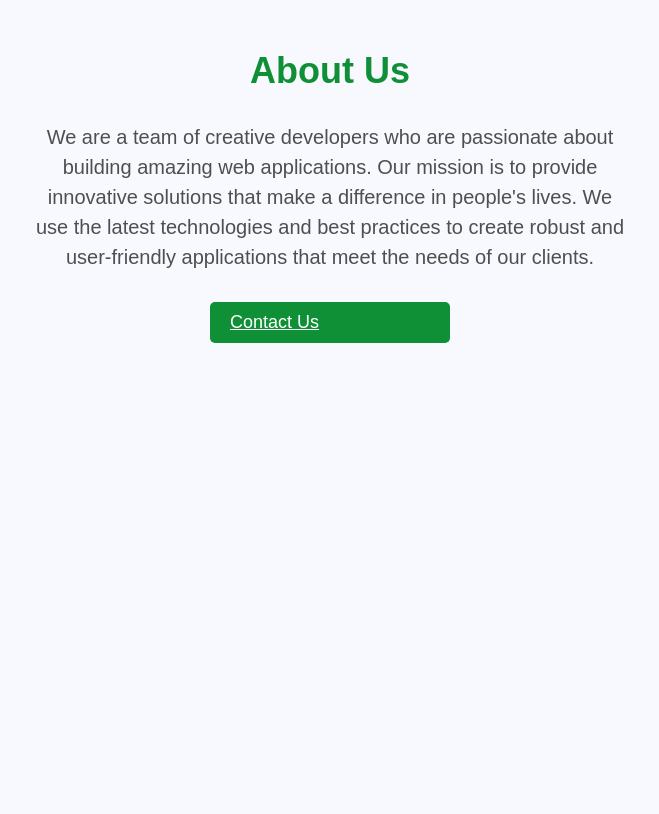
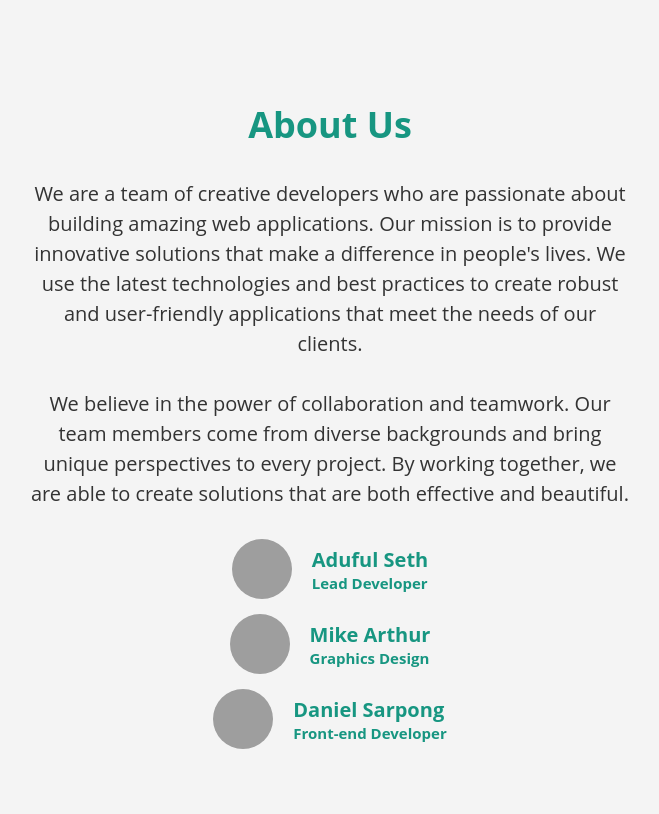
Before and after one commit to kwakuAckom/Expense-Tracker-Web-App, a Django app: page /about in a window 1280 px wide. Shown: the whole page, without its empty margins (310-969 px from the left). Before the commit the page ends 343 px from the top, so only its background shows below. Run offline with Django 4.2, Linux system fonts and the light colour scheme; grey boxes are pictures that could not be loaded.

```diff
--- a/budgetApp/models.py
+++ b/budgetApp/models.py
@@ -41,8 +41,6 @@ class Project(models.Model):
     slug = models.SlugField(max_length=100, unique=True, blank=True)
     budget = models.PositiveIntegerField()
     income_source = models.ForeignKey(Income, on_delete=models.CASCADE, related_name='projects', null=True, blank=True)
-    start_date = models.DateField()
-    end_date = models.DateField()
 
     def save(self, *args, **kwargs):
         if self.income_source and self.income_source.amount > self.budget:
--- a/budgetApp/urls.py
+++ b/budgetApp/urls.py
@@ -5,6 +5,6 @@ from django.urls import path
 urlpatterns = [
     path('budget/projects/', views.project_list, name='list'),
     path('budget/projects/add/', views.ProjectCreateView.as_view(), name='add'),
-    #path('budget/projects/create/', views.create_project, name='create'),
+    #path('budget/projects/create/<slug:project_slug>/', views.add_expense, name='create'),
     path('budget/projects/<slug:project_slug>/', views.project_detail, name='detail'),
 ]
--- a/user/templates/user/about.html
+++ b/user/templates/user/about.html
@@ -1,34 +1,35 @@
 <!DOCTYPE html>
 <html>
-
   <head>
+    <meta charset="UTF-8">
     <title>About Us</title>
     <style>
       body {
-            background-color: #F8F8FF;
-            font-family: Arial, sans-serif;
-            color: #4F4F4F;
+        background-color: #F4F4F4;
+        font-family: 'Open Sans', sans-serif;
+        color: #333333;
         margin: 0;
         padding: 0;
       }
 
       h1 {
-            color: #0f9036;
+        color: #179681;
         font-size: 36px;
         text-align: center;
         margin-top: 50px;
+        margin-bottom: 30px;
       }
 
       p {
         font-size: 20px;
         line-height: 1.5;
-            margin: 30px auto;
+        margin: 0 auto 30px;
         max-width: 600px;
         text-align: center;
       }
 
       .btn {
-            background-color: #0f9036;
+        background-color: #4478e8;
         color: #FFFFFF;
         padding: 10px 20px;
         border: none;
@@ -42,17 +43,88 @@
       }
 
       .btn:hover {
-            background-color: #0066CC;
+        background-color: #0047a3;
       }
+
+      .container {
+        max-width: 800px;
+        margin: 0 auto;
+        padding: 50px 20px;
+      }
+
+      .content {
+        margin-bottom: 30px;
+      }
+
+      .highlight {
+        color: #179681;
+      }
+
+      .team-members {
+    margin: 0 auto; /* change margin from "0px" to "0 auto" */
+    max-width: 600px; /* add max-width to limit the width of the team members section */
+    display: flex;
+    flex-direction: column; /* change flex-direction from "row" to "column" to stack team members vertically */
+    align-items: center;
+    }
+
+    .team-member {
+    display: flex;
+    align-items: center;
+    margin-bottom: 15px;
+    max-width: 400px; /* add max-width to limit the width of each team member card */
+    }
+
+    .team-member img {
+    width: 60px;
+    height: 60px;
+    object-fit: cover;
+    border-radius: 50%;
+    margin-right: 20px;
+    }
+
+    .team-member .info {
+    flex: 1;
+    color: #179681;
+    }
+
+    .team-member h3 {
+    margin: 0;
+    font-size: 20px;
+    }
+
+    .team-member h4 {
+    margin: 0;
+    font-size: 15px;
+    }
+
+
     </style>
   </head>
-
   <body>
+    <div class="container">
       <h1>About Us</h1>
-    <p>We are a team of creative developers who are passionate about building amazing web applications. Our mission is
-        to provide innovative solutions that make a difference in people's lives. We use the latest technologies and
-        best practices to create robust and user-friendly applications that meet the needs of our clients.</p>
-    <a href="#" class="btn">Contact Us</a>
-</body>
-
-</html>
+      <div class="content">
+        <p>We are a team of creative developers who are passionate about building amazing web applications. Our mission is to provide innovative solutions that make a difference in people's lives. We use the latest technologies and best practices to create robust and user-friendly applications that meet the needs of our clients.</p>
+        <p>We believe in the power of collaboration and teamwork. Our team members come from diverse backgrounds and bring unique perspectives to every project. By working together, we are able to create solutions that are both effective and beautiful.</p>
+      </div>
+      <div class="team-members">
+        <div class="team-member">
+          <img src="https://randomuser.me/api/portraits/women/1.jpg" alt="Team member 1">
+          <div class="info">
+            <h3>Aduful Seth</h3><h4>Lead Developer</h4>
+          </div>
+        </div>
+        <div class="team-member">
+          <img src="https://randomuser.me/api/portraits/men/2.jpg" alt="Team member 2">
+          <div class="info">
+            <h3>Mike Arthur</h3><h4>Graphics Design</h4>
+          </div>
+        </div>
+        <div class="team-member">
+            <img src="https://randomuser.me/api/portraits/men/3.jpg" alt="Team member 2">
+            <div class="info">
+                <h3>Daniel Sarpong</h3><h4>Front-end Developer</h4>
+            </div>
+          </div>
+          </div></div></body></html>
```
Also changed, not shown: budgetApp/forms.py (+12 -0 lines), budgetApp/templates/budget/delete-project.html (added, +11 -0 lines), budgetApp/templates/budget/project-detail.html (+31 -7 lines), budgetApp/views.py (+44 -27 lines), budgetApp/migrations/0011_remove_project_end_date_remove_project_start_date.py (added), db.sqlite3. Lines whose indentation alone changed are shown as unchanged.
